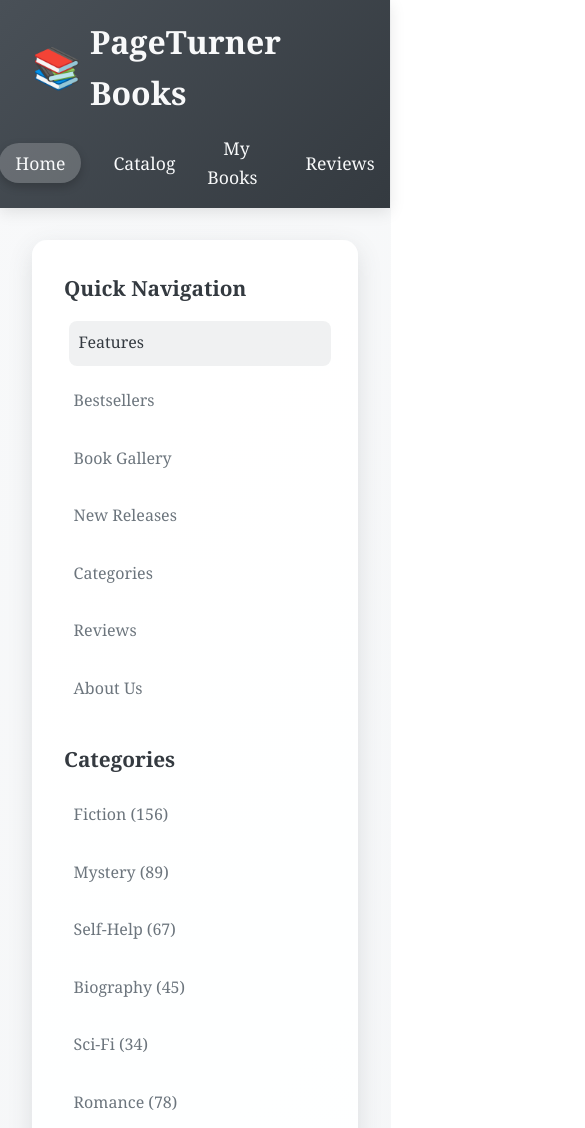
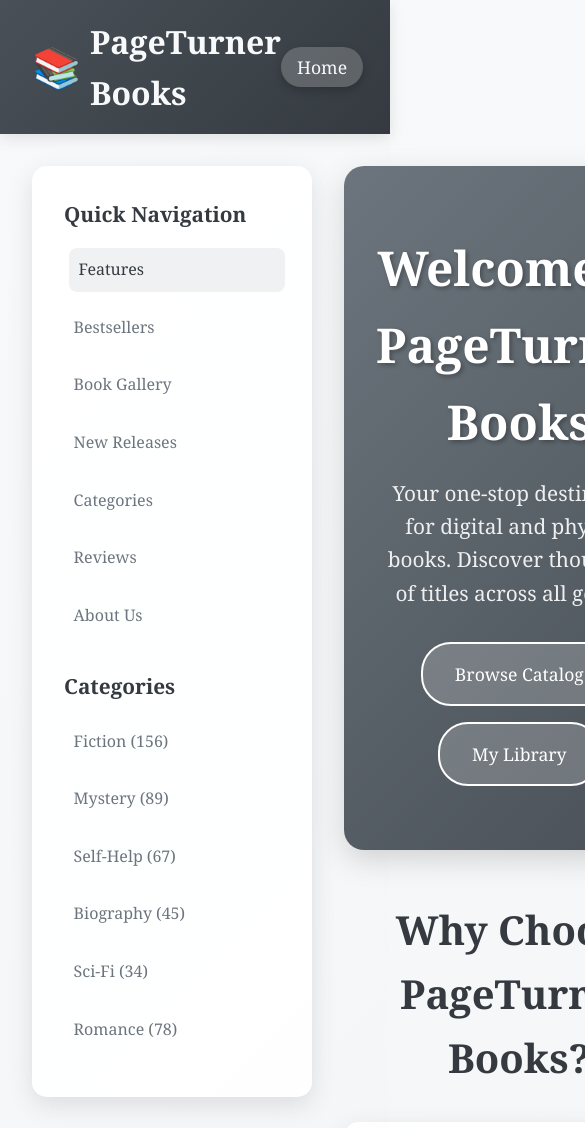
Before and after one commit to Oralkhan-coder/book-shop, a plain HTML site: page index.html in a window 390 px wide. Shown: the top 1128 px of the page, 585 px wide, since content can reach past the window. Drawn offline with Linux system fonts and the light colour scheme.

Commit message:
some commit

```diff
--- a/styles/index.css
+++ b/styles/index.css
@@ -416,39 +416,3 @@
             border-top: 1px solid #495057;
             color: #adb5bd;
         }
-
-        @media (max-width: 768px) {
-            .page-layout {
-                grid-template-areas:
-                    "sidebar"
-                    "main-content"
-                    "footer";
-                grid-template-columns: 1fr;
-            }
-
-            .header-container {
-                flex-direction: column;
-                gap: 1rem;
-            }
-
-            .nav-links {
-                gap: 1rem;
-            }
-
-            .cards-container {
-                flex-direction: column;
-            }
-
-            .image-gallery {
-                grid-template-columns: repeat(2, 1fr);
-            }
-
-            .hero-section h1 {
-                font-size: 2rem;
-            }
-
-            .cta-buttons {
-                flex-direction: column;
-                align-items: center;
-            }
-        }
```
